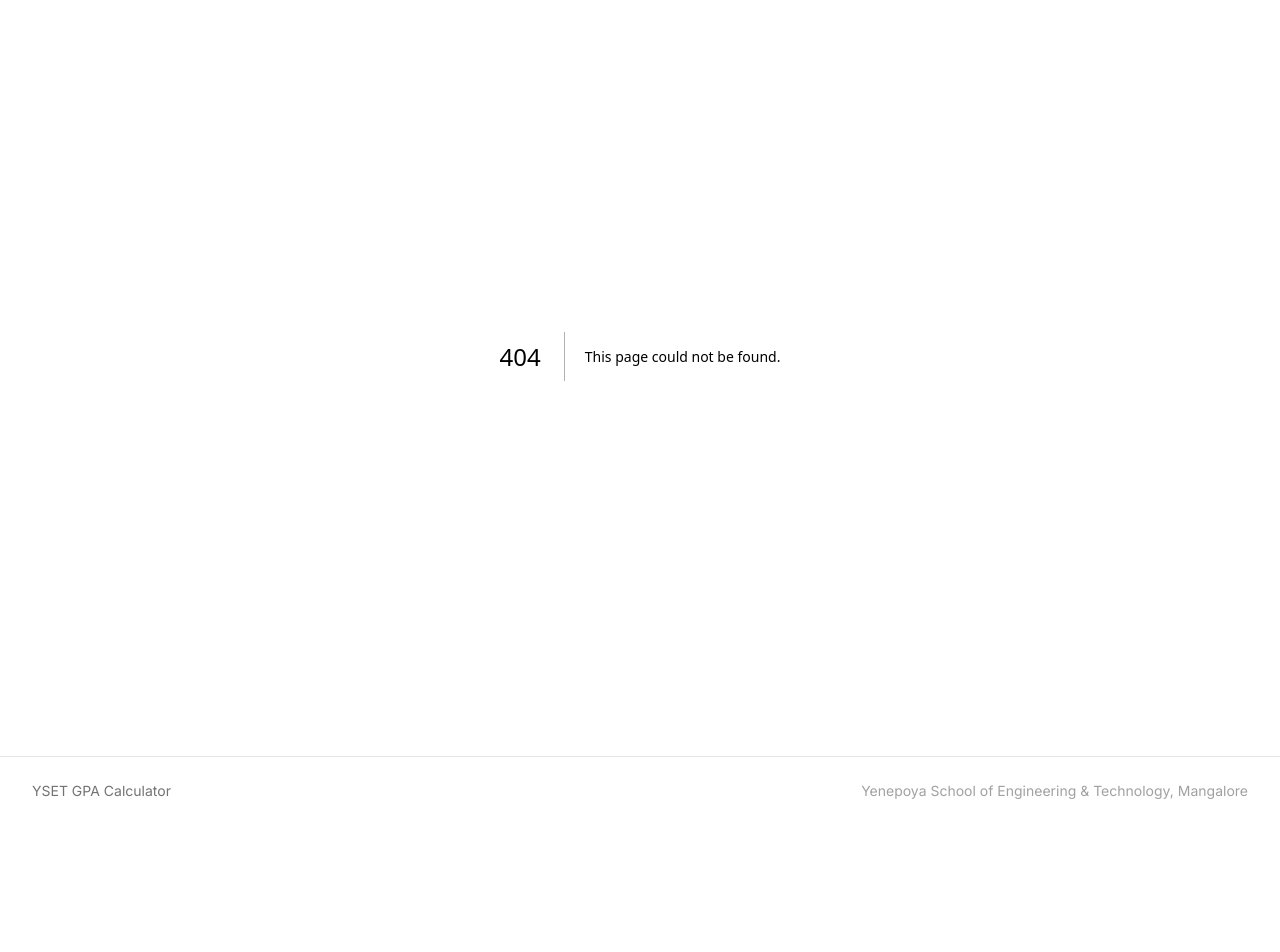
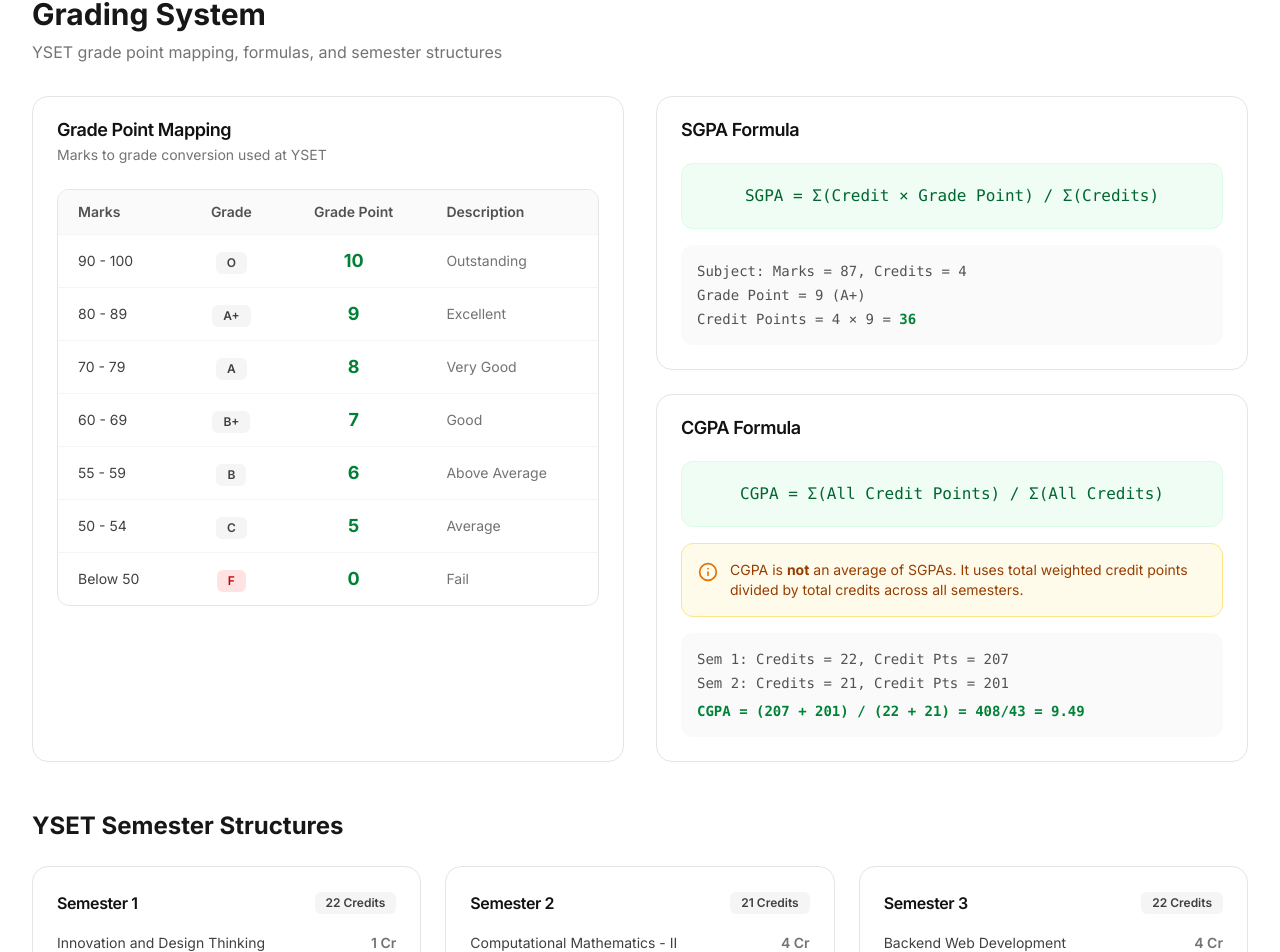
Before and after one commit to radheshpai87/yset-cgpa-calculator, a Next.js app: page /grading in a window 1280 px wide. Before the commit this address had no page. Shown: the part 109-1061 px from the top of the page. Before the commit the page ends 934 px from the top, so only its background shows below. Built offline with nearby package versions, Linux system fonts and the light colour scheme.

Commit message:
feat: add grading system reference page

```diff
--- /dev/null
+++ b/src/app/grading/page.tsx
@@ -0,0 +1,136 @@
+"use client";
+
+import { Info } from "lucide-react";
+import { Badge } from "@/components/ui/badge";
+import { Card, CardContent, CardHeader, CardTitle, CardDescription } from "@/components/ui/card";
+import { gradeTable } from "@/lib/grading";
+import { semesterPresets } from "@/lib/presets";
+
+export default function GradingPage() {
+  return (
+    <div className="mx-auto max-w-7xl px-6 lg:px-8 py-10">
+      <div className="mb-8">
+        <h1 className="text-3xl font-bold text-neutral-900 dark:text-white">Grading System</h1>
+        <p className="mt-2 text-neutral-500 dark:text-neutral-400">
+          YSET grade point mapping, formulas, and semester structures
+        </p>
+      </div>
+
+      <div className="grid gap-8 lg:grid-cols-2">
+        {/* Grade Table */}
+        <Card>
+          <CardHeader>
+            <CardTitle>Grade Point Mapping</CardTitle>
+            <CardDescription>Marks to grade conversion used at YSET</CardDescription>
+          </CardHeader>
+          <CardContent>
+            <div className="rounded-xl border border-neutral-200 dark:border-neutral-700 overflow-hidden">
+              <table className="w-full">
+                <thead>
+                  <tr className="bg-neutral-50 dark:bg-neutral-800">
+                    <th className="px-5 py-3 text-left text-sm font-semibold text-neutral-600 dark:text-neutral-300">Marks</th>
+                    <th className="px-5 py-3 text-center text-sm font-semibold text-neutral-600 dark:text-neutral-300">Grade</th>
+                    <th className="px-5 py-3 text-center text-sm font-semibold text-neutral-600 dark:text-neutral-300">Grade Point</th>
+                    <th className="px-5 py-3 text-left text-sm font-semibold text-neutral-600 dark:text-neutral-300">Description</th>
+                  </tr>
+                </thead>
+                <tbody>
+                  {gradeTable.map((row, i) => (
+                    <tr key={i} className="border-t border-neutral-100 dark:border-neutral-800">
+                      <td className="px-5 py-3 text-sm text-neutral-700 dark:text-neutral-300">{row.range}</td>
+                      <td className="px-5 py-3 text-center">
+                        <Badge variant={row.gradePoint === 0 ? "destructive" : "secondary"}>
+                          {row.grade}
+                        </Badge>
+                      </td>
+                      <td className="px-5 py-3 text-center text-lg font-bold text-green-700 dark:text-green-400">
+                        {row.gradePoint}
+                      </td>
+                      <td className="px-5 py-3 text-sm text-neutral-500 dark:text-neutral-400">
+                        {row.description}
+                      </td>
+                    </tr>
+                  ))}
+                </tbody>
+              </table>
+            </div>
+          </CardContent>
+        </Card>
+
+        {/* Formulas */}
+        <div className="space-y-6">
+          <Card>
+            <CardHeader>
+              <CardTitle>SGPA Formula</CardTitle>
+            </CardHeader>
+            <CardContent>
+              <div className="rounded-xl bg-green-50 dark:bg-green-950/30 border border-green-100 dark:border-green-900 p-5 mb-4">
+                <p className="font-mono text-base text-green-800 dark:text-green-300 text-center">
+                  SGPA = Σ(Credit × Grade Point) / Σ(Credits)
+                </p>
+              </div>
+              <div className="bg-neutral-50 dark:bg-neutral-800/50 rounded-xl p-4 text-sm font-mono text-neutral-600 dark:text-neutral-400 space-y-1">
+                <p>Subject: Marks = 87, Credits = 4</p>
+                <p>Grade Point = 9 (A+)</p>
+                <p>Credit Points = 4 × 9 = <span className="text-green-700 dark:text-green-400 font-bold">36</span></p>
+              </div>
+            </CardContent>
+          </Card>
+
+          <Card>
+            <CardHeader>
+              <CardTitle>CGPA Formula</CardTitle>
+            </CardHeader>
+            <CardContent>
+              <div className="rounded-xl bg-green-50 dark:bg-green-950/30 border border-green-100 dark:border-green-900 p-5 mb-4">
+                <p className="font-mono text-base text-green-800 dark:text-green-300 text-center">
+                  CGPA = Σ(All Credit Points) / Σ(All Credits)
+                </p>
+              </div>
+              <div className="flex items-start gap-3 p-4 rounded-xl bg-amber-50 dark:bg-amber-950/30 border border-amber-200 dark:border-amber-900 mb-4">
+                <Info className="h-5 w-5 text-amber-600 dark:text-amber-400 mt-0.5 shrink-0" />
+                <p className="text-sm text-amber-800 dark:text-amber-300">
+                  CGPA is <strong>not</strong> an average of SGPAs. It uses total weighted credit points divided by total credits across all semesters.
+                </p>
+              </div>
+              <div className="bg-neutral-50 dark:bg-neutral-800/50 rounded-xl p-4 text-sm font-mono text-neutral-600 dark:text-neutral-400 space-y-1">
+                <p>Sem 1: Credits = 22, Credit Pts = 207</p>
+                <p>Sem 2: Credits = 21, Credit Pts = 201</p>
+                <p className="pt-1 text-green-700 dark:text-green-400 font-bold">
+                  CGPA = (207 + 201) / (22 + 21) = 408/43 = 9.49
+                </p>
+              </div>
+            </CardContent>
+          </Card>
+        </div>
+      </div>
+
+      {/* Semester Structures */}
+      <div className="mt-12">
+        <h2 className="text-2xl font-bold text-neutral-900 dark:text-white mb-6">YSET Semester Structures</h2>
+        <div className="grid gap-6 md:grid-cols-2 lg:grid-cols-3">
+          {semesterPresets.map((preset) => (
+            <Card key={preset.semester}>
+              <CardHeader className="pb-3">
+                <div className="flex items-center justify-between">
+                  <CardTitle className="text-base">{preset.name}</CardTitle>
+                  <Badge variant="secondary">{preset.totalCredits} Credits</Badge>
+                </div>
+              </CardHeader>
+              <CardContent>
+                <div className="space-y-2">
+                  {preset.subjects.map((s, i) => (
+                    <div key={i} className="flex items-center justify-between py-1.5 border-b border-neutral-50 dark:border-neutral-800 last:border-0">
+                      <span className="text-sm text-neutral-700 dark:text-neutral-300 pr-3">{s.name}</span>
+                      <span className="text-sm font-semibold text-neutral-500 shrink-0">{s.credits} Cr</span>
+                    </div>
+                  ))}
+                </div>
+              </CardContent>
+            </Card>
+          ))}
+        </div>
+      </div>
+    </div>
+  );
+}
```
